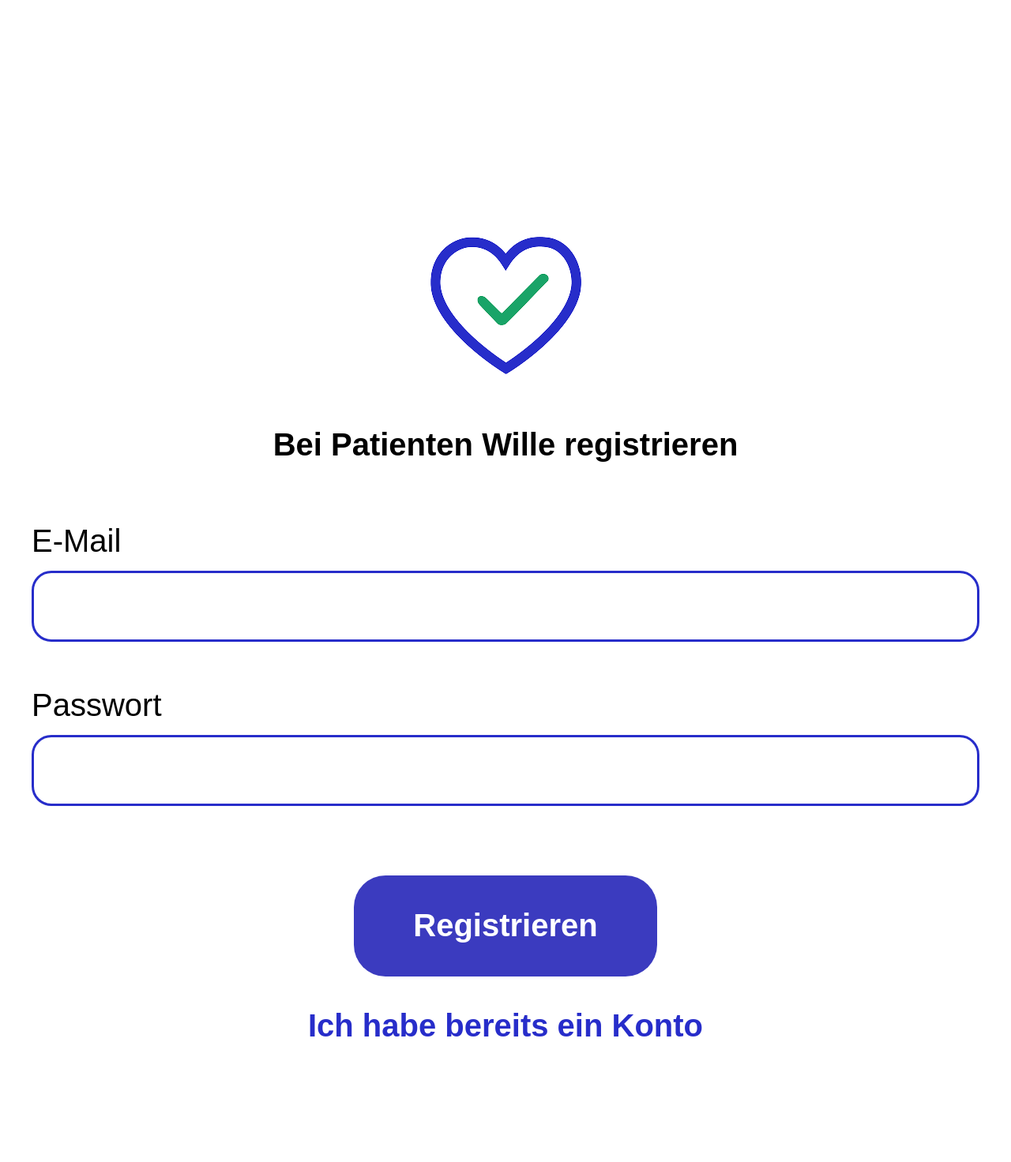
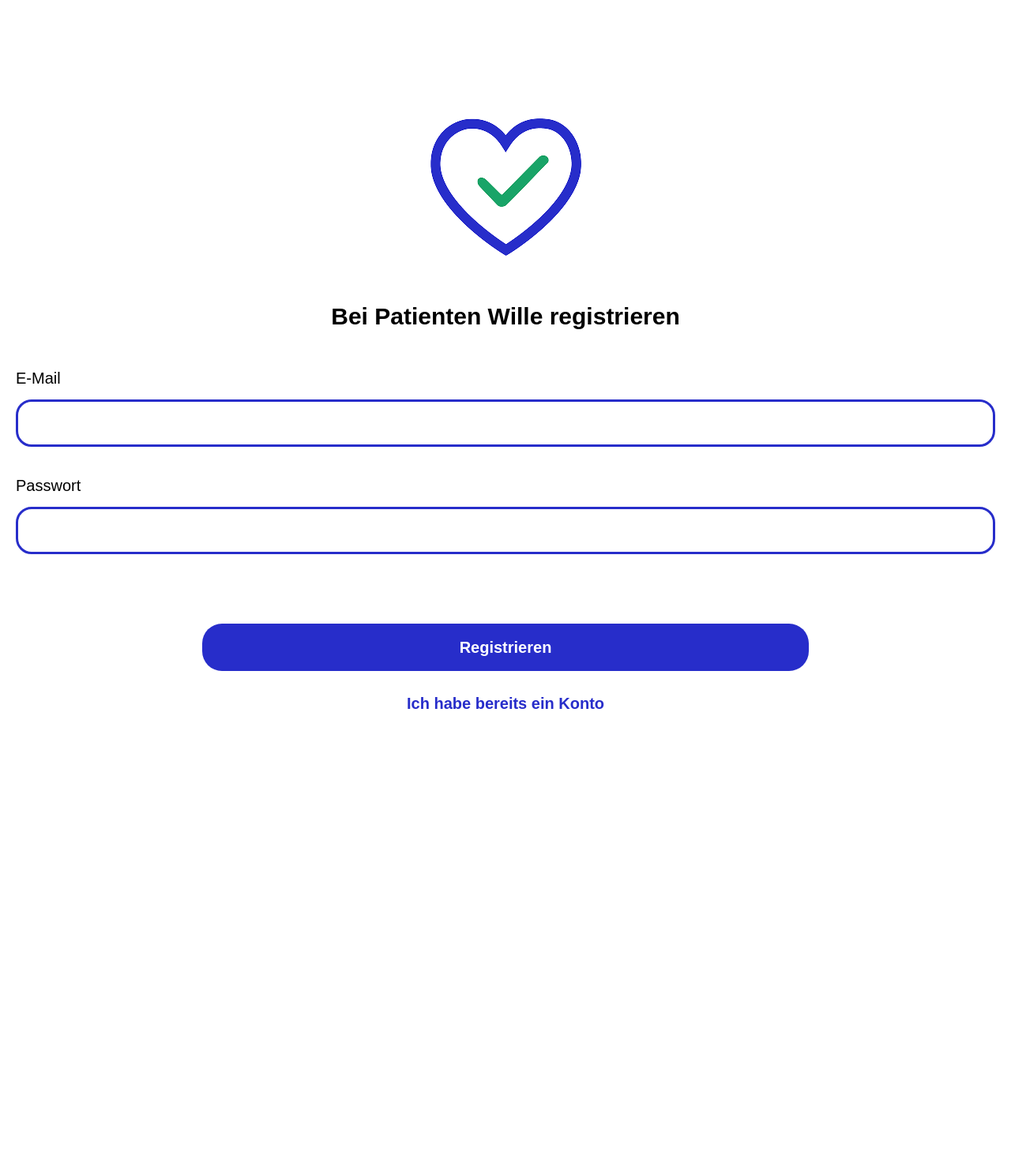
Before and after one commit to simouune/IM4_PatientenWille, a PHP site: page /register.html in a window 1280 px wide. Shown: the whole page at 79% size. After the commit the page ends 898 px from the top, so only its background shows below. Run offline with PHP 8.4, Linux system fonts and the light colour scheme.

Commit message:
CSS Anpassungen (vorwiegend Buttons, Schriftgrössen und Margins)

```diff
--- a/abschlussDownload.html
+++ b/abschlussDownload.html
@@ -16,7 +16,7 @@
 
       <div>
         <a href="pdf/patientenverfuegung.pdf" download>
-          <button class="btnDownloadPdf">Meine_Patientenverfügung.pdf</button>
+          <button class="btnDownloadPdf">Patientenverfügung.pdf</button>
         </a>
       </div>
 
--- a/css/stylepage.css
+++ b/css/stylepage.css
@@ -11,7 +11,7 @@ body {
 
 h1 {
   padding-top: 40px;
-  font-size: 40px;
+  font-size: 30px;
 }
 
 h2 {
@@ -27,7 +27,7 @@ h2 {
 p {
 text-align: justify;
 font-family: Arial, Helvetica, sans-serif;
-font-size: 40px;
+font-size: 20px;
 font-style: normal;
 font-weight: 400;
 }
@@ -202,36 +190,45 @@ footer {
 
 }
 
+.loginHeader h1, .registerHeader h1 {
+  justify-content: center;
+  text-align: center;
+}
+
 .logoHerz {
-  margin-top: 300px;
+  margin-top: 150px;
   display: flex;
   justify-content: center;
 }
 
+
 #loginForm, #registerForm {
-  padding-left: 40px;
-  padding-right: 40px;
   display: flex;
   flex-direction: column;
   align-items: left;
   justify-content: left;
 }
 
+.loginEmail, .loginPassword, .registerEmail, .registerPassword {
+  padding-left: 20px;
+  padding-right: 20px;
+}
+
 .loginPassword p, .loginEmail p, .registerEmail p, .registerPassword p {
-  font-size: 40px;
+  font-size: 20px;
   margin-bottom: 15px;
-  margin-top: 50px;
+  margin-top: 30px;
 }
 
 .loginPassword input, .loginEmail input, .registerPassword input, .registerEmail input {
   border: #272DCA;
   border-style: solid;
-  border-radius: 25px;
+  border-radius: 20px;
   color: gray;
-  font-size: 40px;
+  font-size: 20px;
   font-family: Arial, Helvetica, sans-serif;
   width: 100%;
-  height: 90px;
+  height: 60px;
   display: flex;
   align-items: center;
   box-sizing: border-box;
@@ -241,24 +238,35 @@ footer {
 .btnSubmit, .btnRegister {
   background-color: #272DCA;
   color: white;
-  font-size: 40px;
+  font-size: 20px;
   font-weight: bold;
   text-align: center;
-  padding: 4rem 12rem;
+  padding-left: 20px;
+  padding-right: 20px;
   border: none;
-  border-radius: 40px !important;
   cursor: pointer;
-  margin: 80px auto 40px auto; /* Zentriert den Button horizontal */
+  margin: 80px auto 30px auto; /* Zentriert den Button horizontal */
   display: flex;
   align-items: center; /* Zentriert den Inhalt des Buttons */
   justify-content: center; /* Zentriert den Inhalt des Buttons */
 }
 
+
+button[type="submit"] {
+  background-color: #272DCA;
+  color: white;
+  font-weight: bold;
+  border-radius: 25px;
+  height: 60px;
+  width: 60%;
+}
+
+
 .btnOtherOption {
   color: #272DCA;
   background-color: transparent;
   border: none;
-  font-size: 40px;
+  font-size: 20px;
   font-weight: bold;
   text-decoration: none;
   text-align: center; /* Text zentrieren */
@@ -343,13 +351,18 @@ form textarea {
   font-family: Arial, Helvetica, sans-serif;
 }
 
-button[type="submit"] {
-  background-color: #3b3bbf;
-  color: white;
+.finish-button {
+  background-color: rgb(65, 57, 57) !important;  /* TESTFARBE */
+  color: white !important;
+  font-size: 20px !important;
   font-weight: bold;
-  border-radius: 14px;
-  height: 80px;
+  border-radius: 20px;
+  height: 65px;
   width: 220px;
+  display: flex;
+  align-items: center;
+  justify-content: center;
+  padding: 2rem;
 }
 
 /* ------------------------------------ */
--- a/login.html
+++ b/login.html
@@ -26,7 +26,7 @@
         <input type="password" id="password" required />
       </div>
 
-      <button class="btnSubmit" type="submit" >Anmelden</button>
+      <button class="btnSubmit" type="submit">Anmelden</button>
     </form>
 
     <a class="btnOtherOption" href="register.html">Ich habe noch kein Konto</a>
```
Also changed, not shown: other parts of css/stylepage.css (+34 -37 lines).
